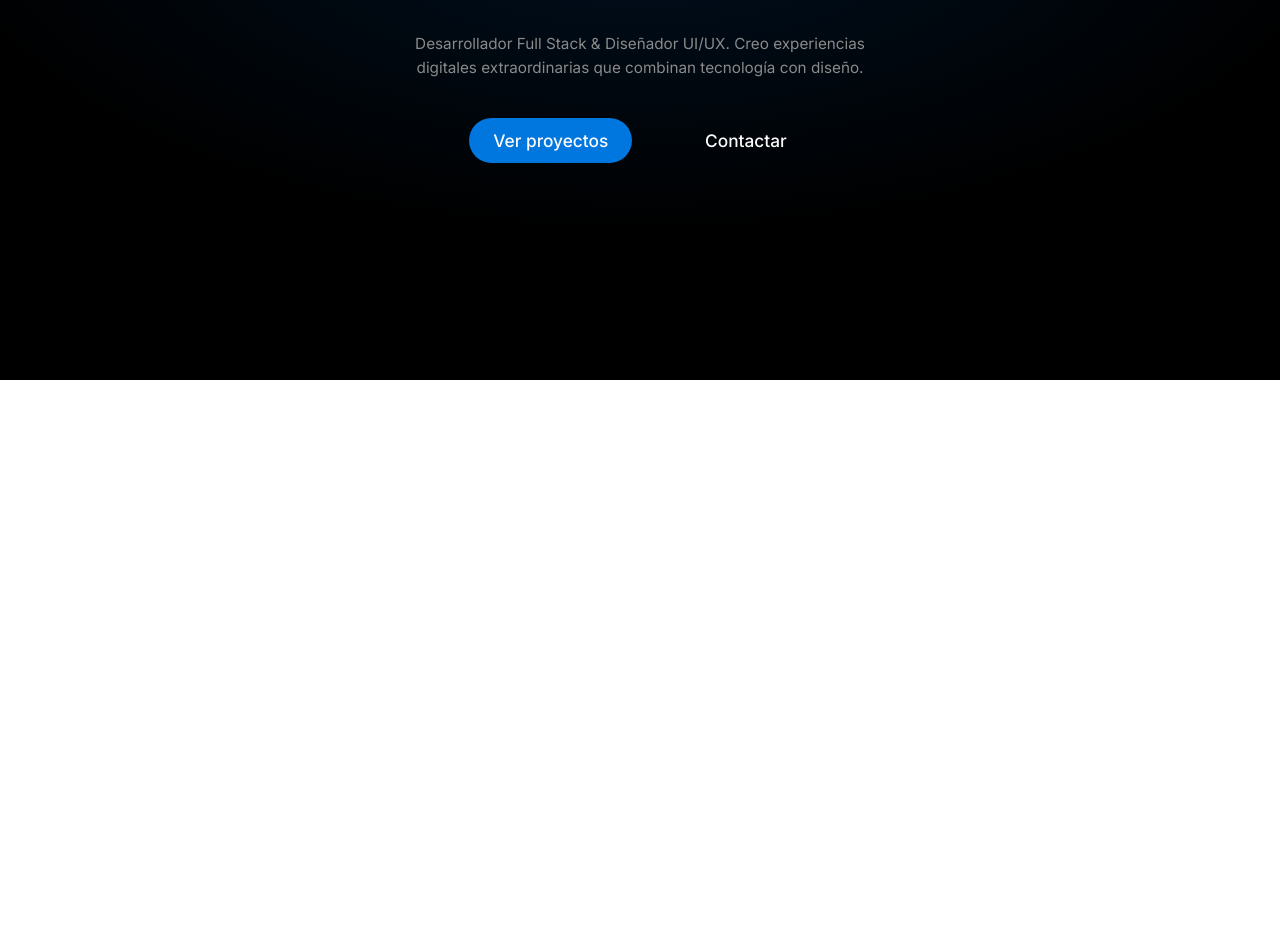
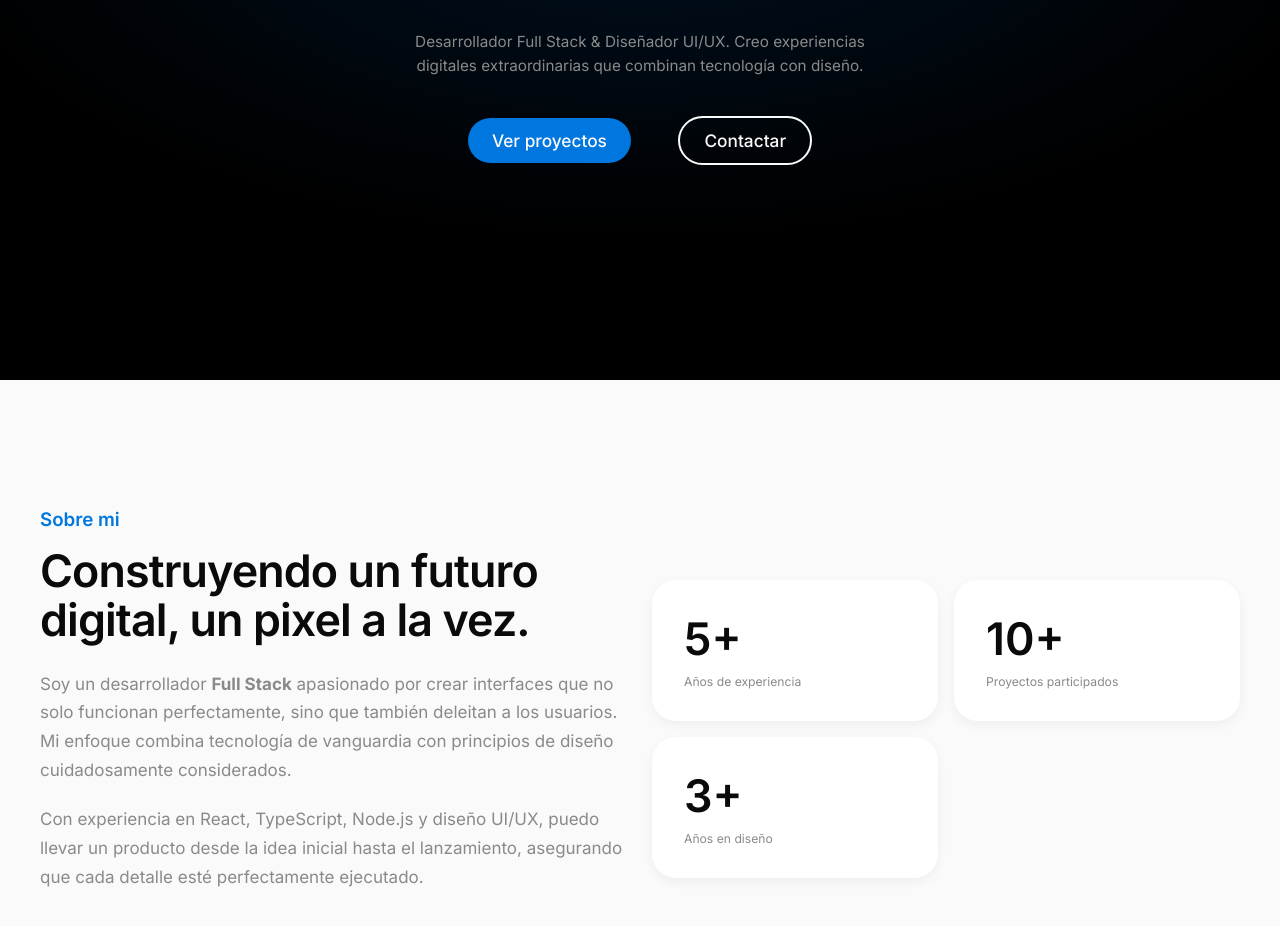
Before and after one commit to WasAlexis/portfolio, a React (Vite) app: page / in a window 1280 px wide. Shown: the part 420-1346 px from the top of the page. Before the commit the page ends 800 px from the top, so only its background shows below. Built offline with nearby package versions, Linux system fonts and the light colour scheme.

Commit message:
feat: add about me section

```diff
--- a/src/App.jsx
+++ b/src/App.jsx
@@ -19,7 +19,43 @@ function App() {
             </p>
             <div className='action-buttons'>
               <a href="./" className='like-button fill'>Ver proyectos</a>
-              <a href="./" className='like-button'>Contactar</a>
+              <a href="./" className='like-button outline'>Contactar</a>
+            </div>
+          </div>
+        </div>
+      </section>
+      <section id='about-me' className='template'>
+        <div className='container'>
+          <h3>Sobre mi</h3>
+          <div className='slide'>
+            <div className='side'>
+              <h2>Construyendo un futuro digital, un pixel a la vez.</h2>
+              <p>
+                Soy un desarrollador <strong>Full Stack</strong> apasionado por crear interfaces que no solo funcionan perfectamente,
+                sino que también deleitan a los usuarios. Mi enfoque combina tecnología de vanguardia con
+                principios de diseño cuidadosamente considerados.
+              </p>
+              <p>
+                Con experiencia en React, TypeScript, Node.js y diseño UI/UX,
+                puedo llevar un producto desde la idea inicial hasta el lanzamiento,
+                asegurando que cada detalle esté perfectamente ejecutado.
+              </p>
+            </div>
+            <div className='side'>
+              <div className='gallery'>
+                <div className='card'>
+                  <span className='value'>5+</span>
+                  <span className='key'>Años de experiencia</span>
+                </div>
+                <div className='card'>
+                  <span className='value'>10+</span>
+                  <span className='key'>Proyectos participados</span>
+                </div>
+                <div className='card'>
+                  <span className='value'>3+</span>
+                  <span className='key'>Años en diseño</span>
+                </div>
+              </div>
             </div>
           </div>
         </div>
--- a/src/styles/animations.css
+++ b/src/styles/animations.css
@@ -2,12 +2,9 @@
 
 @keyframes pulse {
     0% {
-        box-shadow: 0 0 0 0 rgba(74, 222, 128, 0.2);
-    }
-    50% {
-        box-shadow: 0 0 0 8px rgba(74, 222, 128, 0.4);
+        box-shadow: 0 0 10px 2px rgba(74, 222, 128, 0.1);
     }
     100% {
-        box-shadow: 0 0 0 0 rgba(74, 222, 128, 0.2);
+        box-shadow: 0 0 10px 8px rgba(74, 222, 128, 0.4);
     }
 }
--- a/src/styles/main.css
+++ b/src/styles/main.css
@@ -50,10 +50,10 @@ header .header-container a.download-cv {
 
 section {
     width: 100%;
-    height: 100vh;
 }
 
 section.hero {
+    height: 100vh;
     background-color: black;
 }
 
@@ -91,7 +91,7 @@ section.hero .gradient > .container {
     height: 8px;
     background-color: rgba(74, 222, 128, 0.8);
     border-radius: 50%;
-    animation: pulse 4s ease-in-out infinite;
+    animation: pulse 2s ease-in-out infinite alternate;
 }
 
 .container h1 {
@@ -107,7 +107,7 @@ section.hero .gradient > .container {
     -webkit-text-fill-color: transparent;
 }
 
-.container p {
+.gradient .container p {
     margin: calc(1vw + 3vh) 0;
     text-align: center;
     font-size: calc(0.1vw + 1.75vh);
@@ -129,10 +129,69 @@ section.hero .gradient > .container {
     font-weight: 500;
 }
 
+/* About me section */
+
+section#about-me .container {
+    margin: 0 auto;
+    width: 100%;
+    max-width: 1200px;
+}
+
+section#about-me .container > h3 {
+    margin-bottom: 16px;
+    color: var(--blue-color);
+    font-weight: 600;
+}
+
+section#about-me .container .slide .side h2 {
+    margin-bottom: 24px;
+    font-size: calc(1vw + 4vh);
+    font-weight: 600;
+    line-height: 1.1;
+    letter-spacing: -0.02em;
+}
+
+section#about-me .container .slide .side p {
+    margin-bottom: 20px;
+    font-size: 17px;
+    font-weight: 400;
+    line-height: 1.7;
+    color: var(--gray-color);
+}
+
+.gallery .card span {
+    display: block;
+}
+
+.gallery .card .value {
+    margin-bottom: 8px;
+    font-weight: 600;
+    font-size: calc(1vw + 4vh);
+}
+
+.gallery .card .key {
+    font-weight: 400;
+    font-size: calc(2vh - 0.3vw);
+    color: var(--gray-color);
+}
+
 
 /* ToDo: move this to a separate file */
 @media screen and (max-width: 600px) {
     header .header-container nav {
         display: none;
     }
+
+    .slide .side {
+        width: 100% !important;
+    }
+
+    .action-buttons {
+        flex-direction: column;
+        height: 20vh;
+    }
+
+    .gallery {
+        grid-template-columns: 1fr !important;
+    }
 }
--- a/src/styles/static.css
+++ b/src/styles/static.css
@@ -22,6 +22,7 @@
 body {
     width: 100%;
     height: 100dvh;
+    background-color: var(--white-color);
 }
 
 #root {
@@ -38,6 +39,11 @@ a {
     text-decoration: none;
 }
 
+section.template {
+    padding: 128px 24px;
+    align-content: center;
+}
+
 .like-button {
     padding: 12px 24px;
     border-radius: 50px;
@@ -47,3 +53,33 @@ a {
 .like-button.fill {
     background-color: var(--blue-color);
 }
+
+.like-button.outline {
+    border: 2px solid var(--white-color);
+}
+
+.slide {
+    display: flex;
+    flex-wrap: wrap;
+    justify-content: space-between;
+}
+
+.slide .side {
+    width: 49%;
+    align-content: center;
+}
+
+.gallery {
+    display: grid;
+    grid-template-columns: 1fr 1fr;
+    gap: calc(0.25rem * 4);
+    align-items: center;
+    width: 100%;
+}
+
+.gallery .card {
+    padding: 32px;
+    background-color: white;
+    border-radius: 1.5rem;
+    box-shadow: 0 4px 12px rgba(0, 0, 0, 0.05);
+}
```
